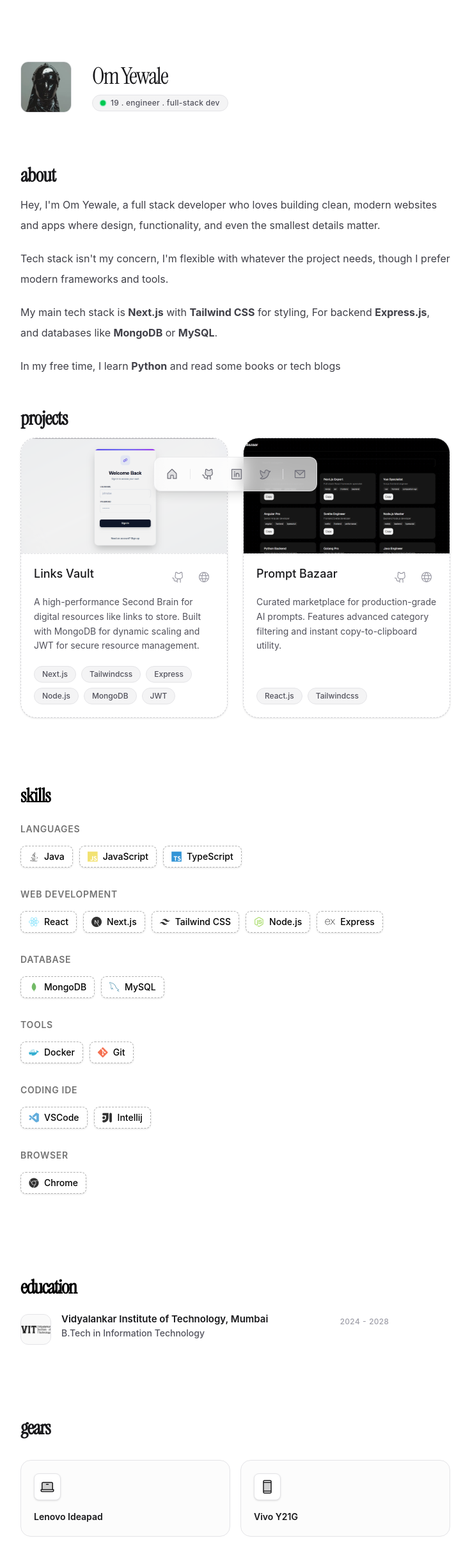
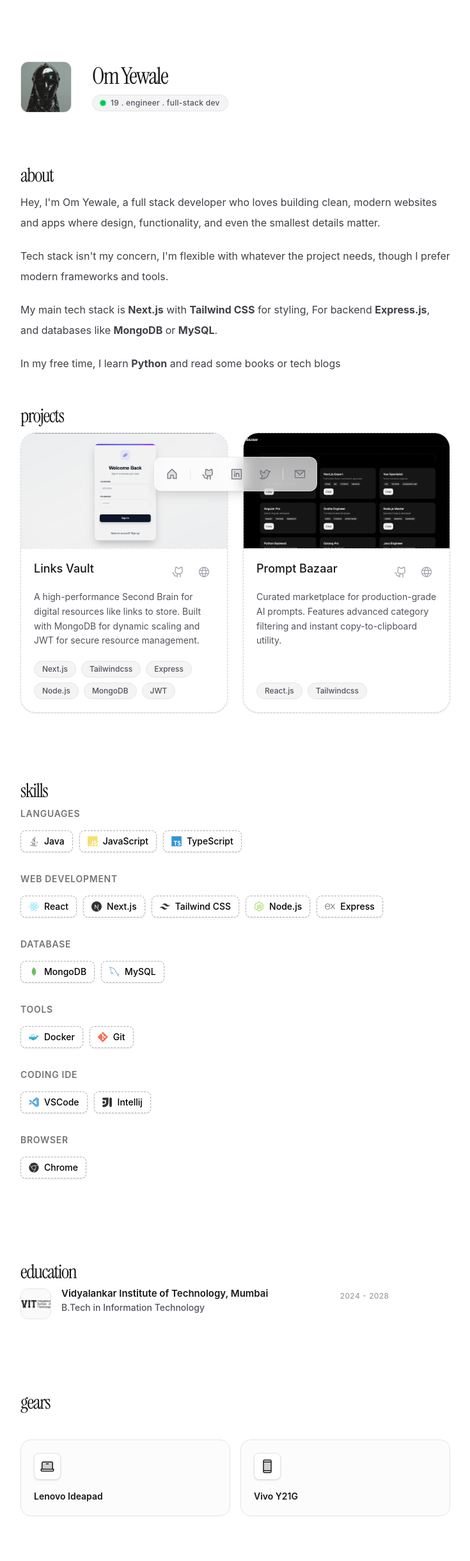
Before and after one commit to OMEE-Y/omfolio, a Next.js app: page / in a window 1280 px wide. Shown: the top 2440 px of the page at 64% size, without its empty margins (272-1007 px from the left). Built offline with nearby package versions, Linux system fonts and the light colour scheme.

Commit message:
update headings to use 'font-instrument' and increase font size for better visibility

```diff
--- a/src/app/page.tsx
+++ b/src/app/page.tsx
@@ -37,9 +37,9 @@ export default function Portfolio() {
 
 
       <section className="py-12">
-         <h2 className=" font-instrument text-3xl font-bold text-zinc-900 dark:text-white mb-3 tracking-tight">
-    projects
-  </h2>
+         <h1 className="font-instrument text-3xl font-weight:400 text-zinc-900 dark:text-white mb-2 tracking-tighter">
+  projects
+</h1>
  <div className="grid grid-cols-1 sm:grid-cols-2 gap-6">
  <ProjectCard
   title="Links Vault"
--- a/src/components/about.tsx
+++ b/src/components/about.tsx
@@ -6,9 +6,9 @@ import React from "react";
 export default function AboutSection() {
   return (
     <div className="mt-14">
-      <h2 className="font-instrument text-3xl font-bold text-zinc-900 dark:text-white mb-3 tracking-tight">
-        about
-      </h2>
+       <h1 className="font-instrument text-3xl font-weight:400 text-zinc-900 dark:text-white mb-2 tracking-tighter">
+  about
+</h1>
       <div className="space-y-5 text-[15.5px] sm:text-[16px] leading-7 sm:leading-8 max-w-2xl text-zinc-700 dark:text-zinc-300">
   <p>
     Hey, I'm Om Yewale, a full stack developer who loves building clean, modern
--- a/src/components/education.tsx
+++ b/src/components/education.tsx
@@ -29,10 +29,9 @@ export default function EducationPage() {
 
   return (
     <section className="mb-24 space-y-6">
-      <h2 className="font-instrument text-3xl font-bold text-black dark:text-white tracking-tighter">
-        education
-      </h2>
-
+       <h1 className="font-instrument text-3xl font-weight:400 text-zinc-900 dark:text-white mb-2 tracking-tighter">
+  education
+</h1>
       <div className="space-y-8 max-w-xl">
         {educationData.map((item, index) => (
           <div
--- a/src/components/gears.tsx
+++ b/src/components/gears.tsx
@@ -20,9 +20,9 @@ return (
   <div className="pb-32">
     <>
       <div className="flex items-center justify-between mb-8">
-        <h2 className=" font-instrument text-3xl font-bold tracking-tighter text-zinc-900 dark:text-zinc-100">
-          gears
-        </h2>
+         <h1 className="font-instrument text-3xl font-weight:400 text-zinc-900 dark:text-white mb-2 tracking-tighter">
+  gears
+</h1>
       </div>
 
       <div className="grid grid-cols-1 md:grid-cols-2 gap-4">
--- a/src/components/tech-icon.tsx
+++ b/src/components/tech-icon.tsx
@@ -52,9 +52,9 @@ export const TechIcon = () => {
   return (
 
     <div className="mt-8 md:mt-14 w-full mx-auto px-4 md:px-0">
-      <h2 className="font-instrument text-3xl font-bold text-black dark:text-white mb-6 tracking-tight">
-        skills
-      </h2>
+     <h1 className="font-instrument text-3xl font-weight:400 text-zinc-900 dark:text-white mb-2 tracking-tighter">
+  skills
+</h1>
 
       {techCategories.map((cat, catIdx) => (
         <div key={catIdx} className="mb-8">
```
